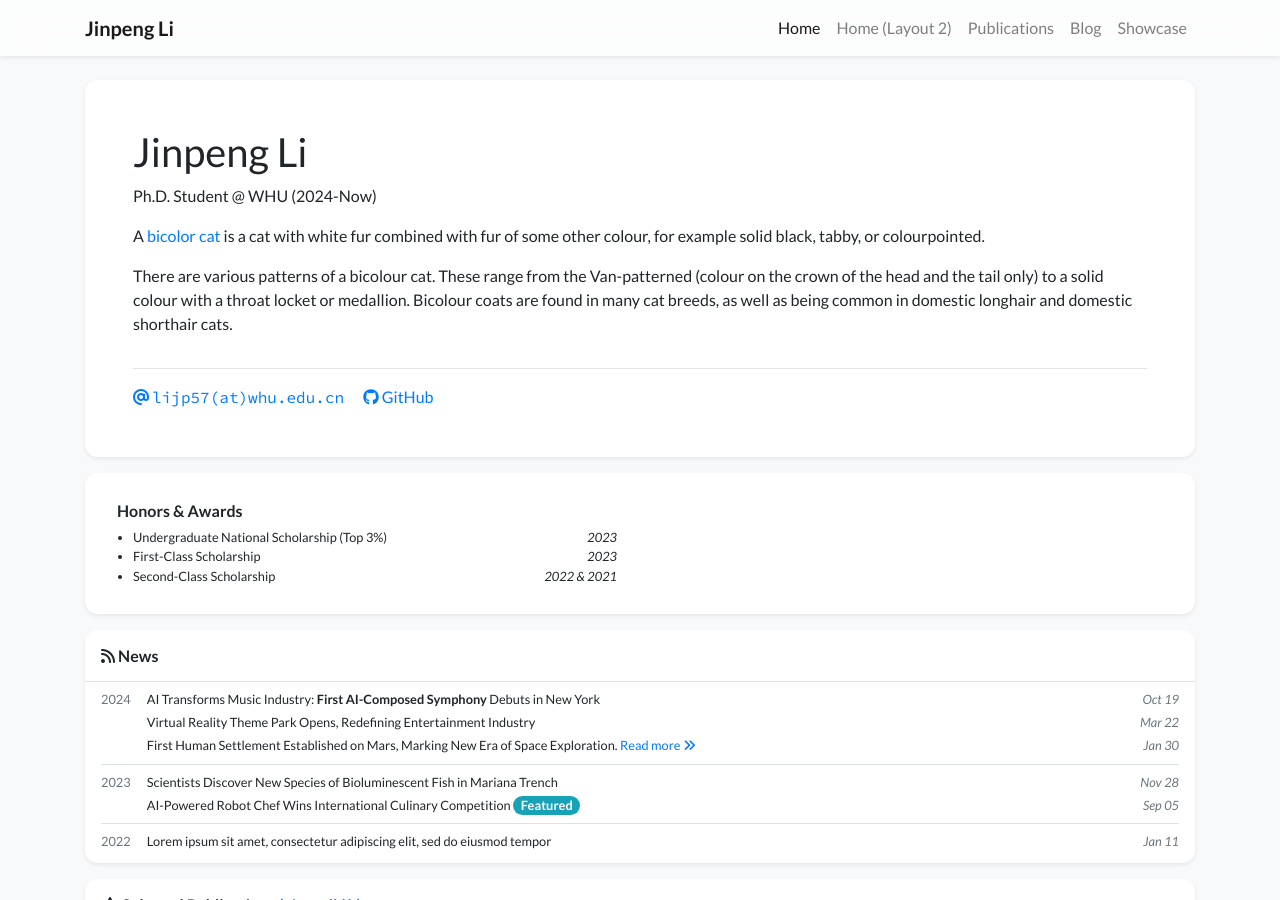
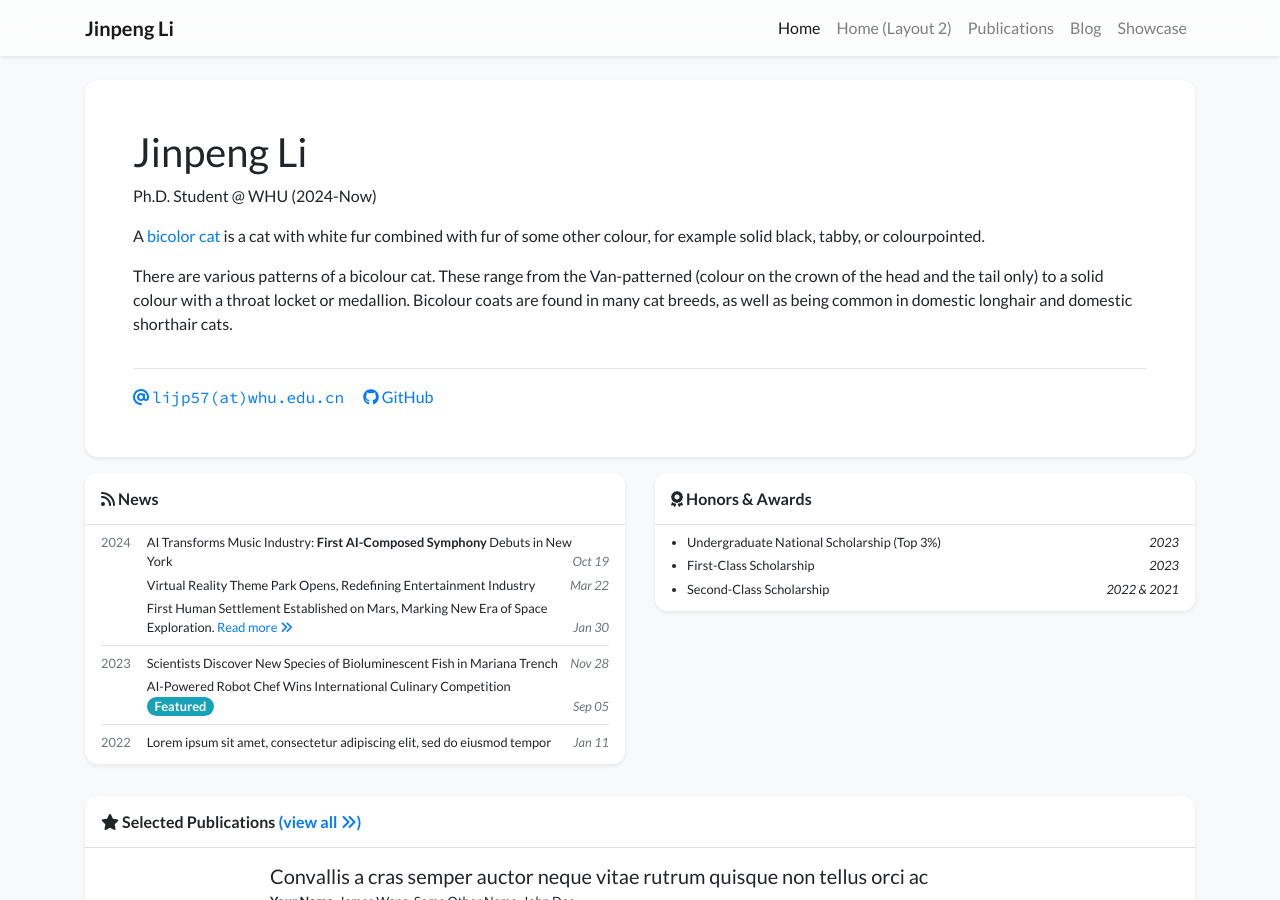
Before and after one commit to Lijp411/Lijp411.github.io, a Jekyll site: the page built from index.html, in a window 1280 px wide and 900 px high. Built offline with Jekyll 4.4.1, drawn with Linux system fonts in a browser that asks for light colours; nearby versions of some CDN libraries; a style sheet for code colours, icons or effects is not loaded.

Commit message:
Update index.html

```diff
--- a/index.html
+++ b/index.html
@@ -6,16 +6,19 @@ num_selected: 50
 ---
 {% include widgets/profile_card.html %}
 
-{% if site.data.display.homepage.show_experience %}
-    {% include widgets/experience_card.html %}
-{% endif %}
-
+<div class="row">
+  <div class="col-lg-6">
       {% if site.data.display.homepage.show_news %}
       {% assign count_news = site.news | size %}
       {% if count_news > 0 %}
           {% include widgets/news_card.html limit=site.data.display.homepage.num_news %}
       {% endif %}
       {% endif %}
+  </div>
+  <div class="col-lg-6">
+      {% include widgets/awards_card.html %}
+  </div>
+</div>
 
 {% if site.data.display.homepage.show_selected_publications %}
   {% assign pubs = site.publications | sort: "date" | reverse | where: "selected", true %}
```
Lines whose indentation alone changed are shown as unchanged.
